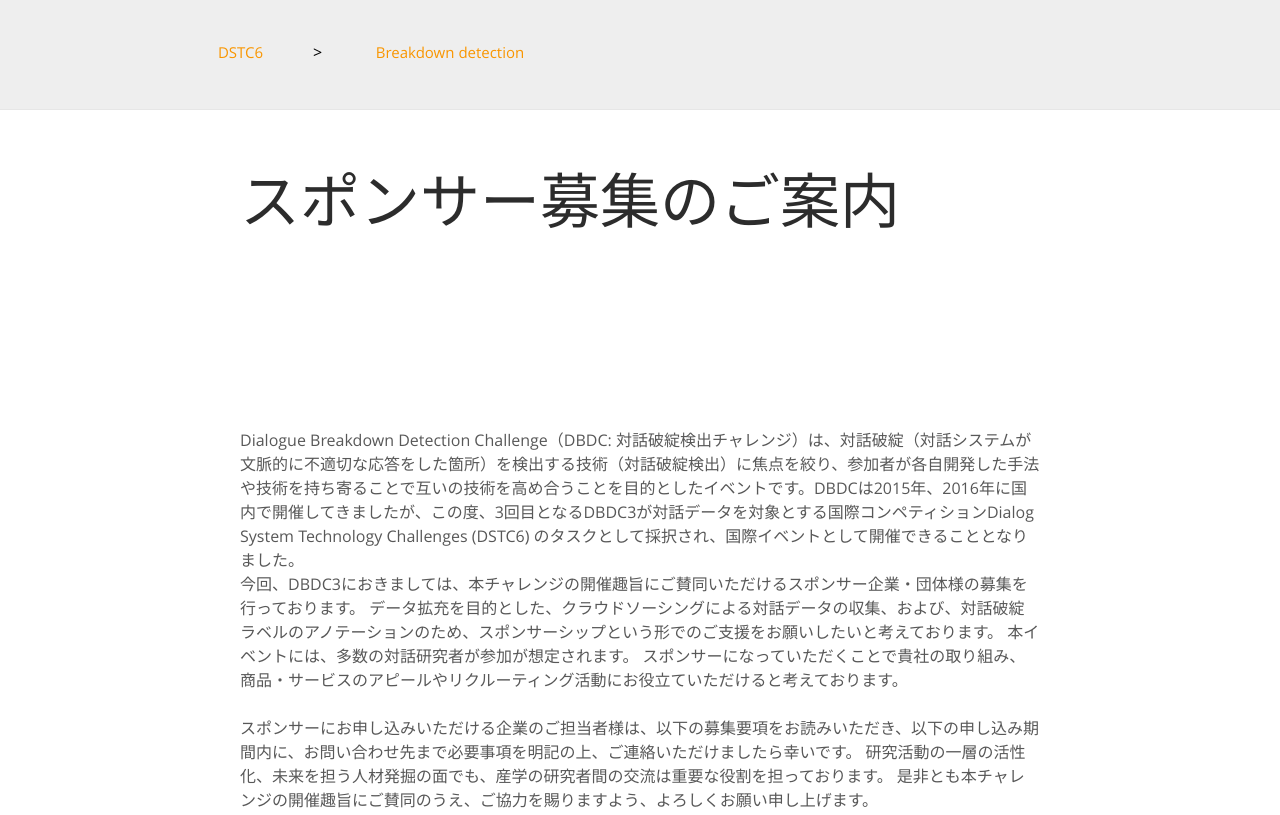
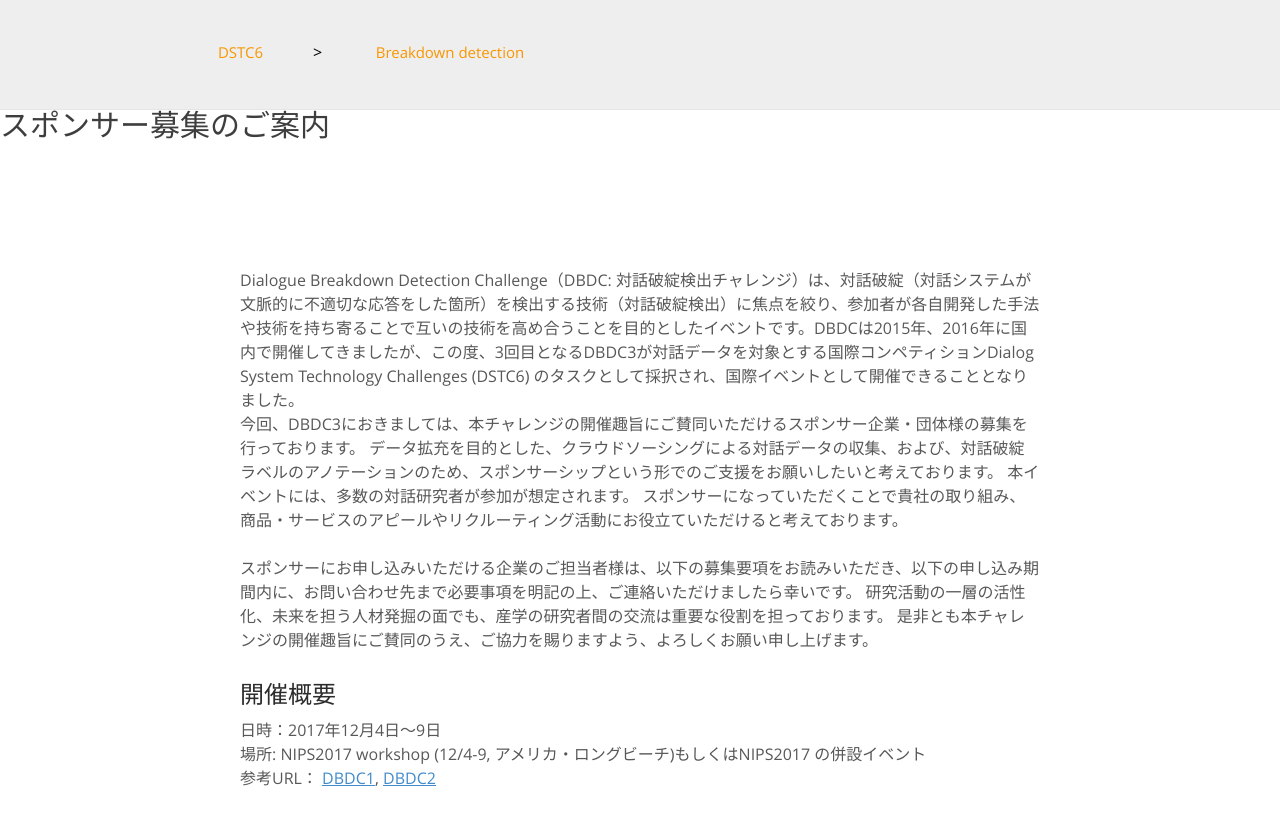
Before and after one commit to dbd-challenge/dbdc3, a plain HTML site: page docs/sponsors_jp.html in a window 1280 px wide. Shown: the top 815 px of the page. Drawn offline with Linux system fonts and the light colour scheme.

Commit message:
Add files via upload

```diff
--- a/docs/sponsors_jp.html
+++ b/docs/sponsors_jp.html
@@ -11,9 +11,9 @@
 <li class="active"><a href="http://workshop.colips.org/dstc6/index.html">DSTC6</a>&nbsp;&nbsp;&nbsp;&nbsp;&nbsp;&nbsp;&nbsp;&nbsp;&nbsp;&nbsp;&nbsp;&nbsp;></li>
 <li class="active"><a href="index.html">Breakdown detection</a></li>
 </ul></div></div>
-<div id="adbox"><div class="clearfix">
+
 <div><h1>スポンサー募集のご案内</h1>
-</div></div></div>
+</div></div>
 
 <div id="contents">
 </br></br>
```
